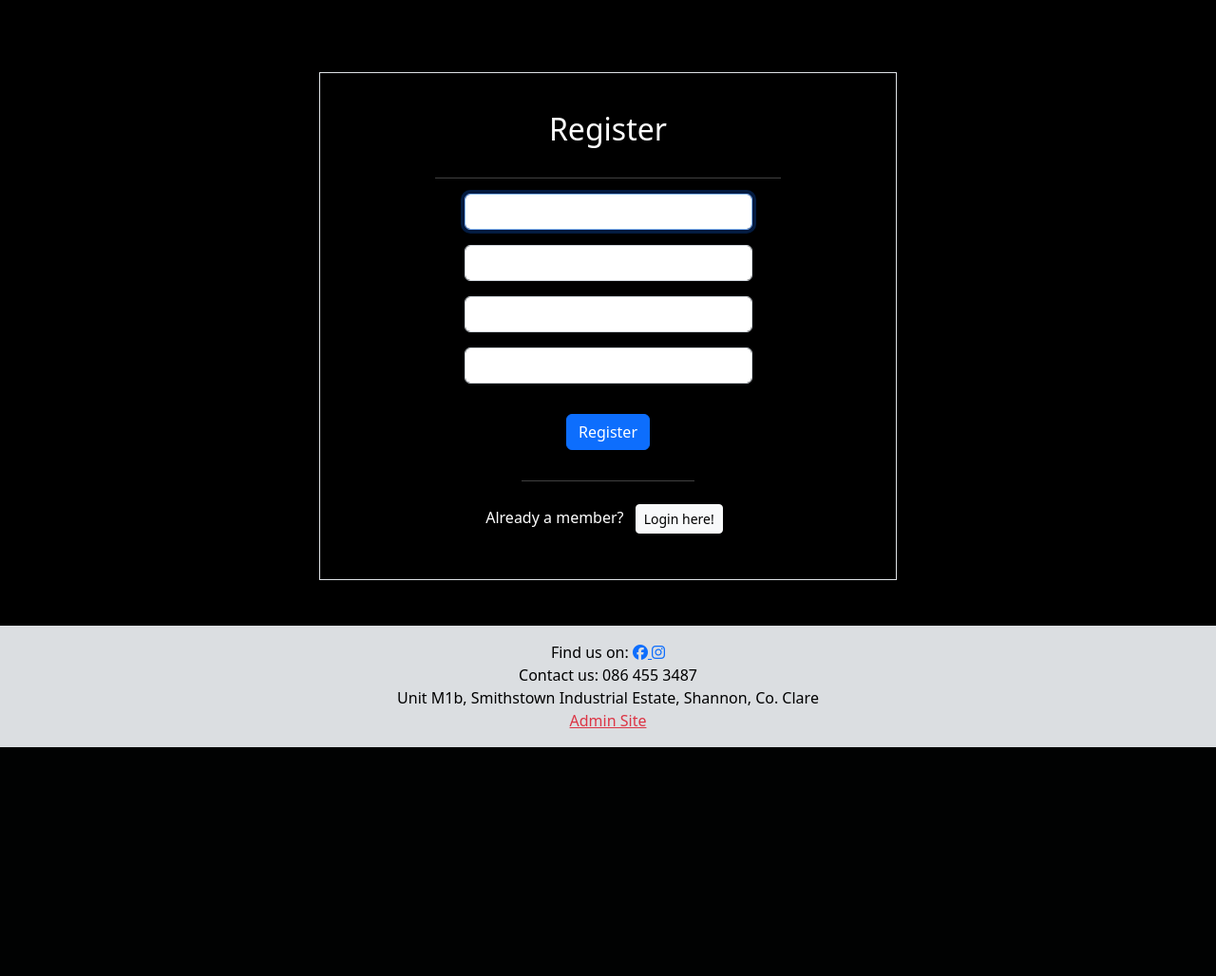
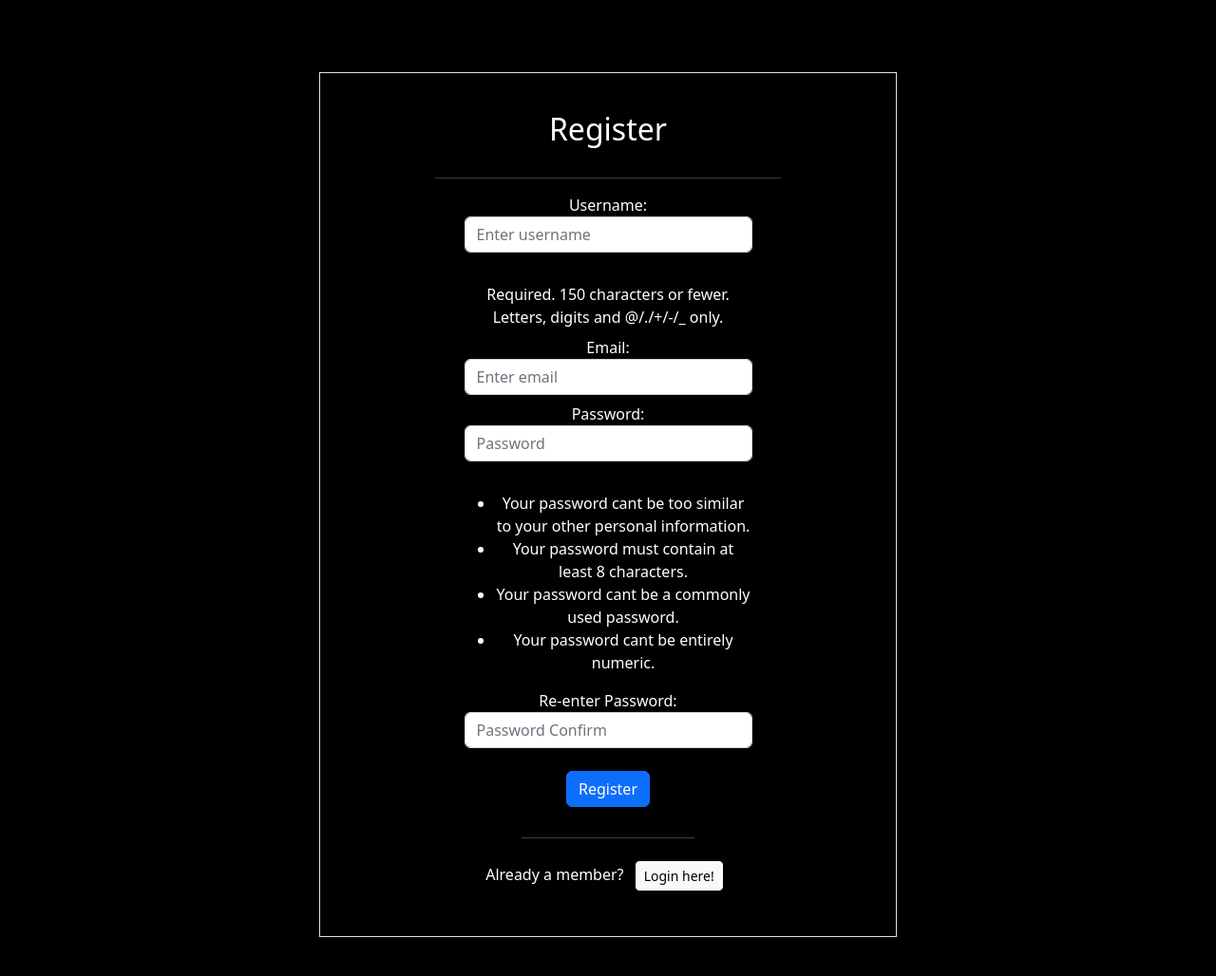
Before and after one commit to Gallie83/PP4-Django, a Django app: page /members/register_user in a window 1280 px wide. Shown: the part 92-1120 px from the top of the page at 95% size. Before the commit the page ends 879 px from the top, so only its background shows below. Run offline with Django 3.2, Linux system fonts and the light colour scheme; some libraries are stand-ins or nearby versions.

Commit message:
Manually writing register form to combat validation errors

```diff
--- a/members/templates/authenticate/register_user.html
+++ b/members/templates/authenticate/register_user.html
@@ -24,11 +24,34 @@
             <form method="POST">
                 {% csrf_token %}
 
-                {% for field in form %}
-                <p>
-                    {{ field }}
-                </p>
-                {% endfor %}
+                <div class="form-group my-2">
+                    <label for="username">Username:</label>
+                    <input type="text" class="form-control" name="username" id="username" placeholder="Enter username">
+                </div>
+                <br>
+                <div class="helptext">Required. 150 characters or fewer. Letters, digits and @/./+/-/_ only.</div>
+                <div class="form-group my-2">
+                    <label for="username">Email:</label>
+                    <input type="email" class="form-control" name="email" id="email" placeholder="Enter email">
+                </div>
+                <div class="form-group my-2">
+                    <label for="password1">Password:</label>
+                    <input type="password" class="form-control" name="password1" id="password1" placeholder="Password">
+                </div>
+                <br>
+                <div class="helptext">
+                    <ul>
+                        <li>Your password cant be too similar to your other personal information.</li>
+                        <li>Your password must contain at least 8 characters.</li>
+                        <li>Your password cant be a commonly used password.</li>
+                        <li>Your password cant be entirely numeric.</li>
+                    </ul>
+                </div>
+                <div class="form-group my-2">
+                    <label for="password2">Re-enter Password:</label>
+                    <input type="password" class="form-control" name="password2" id="password2"
+                        placeholder="Password Confirm">
+                </div>
 
                 <div class="text-center">
                     <button type="submit" class="btn btn-primary my-3">Register</button>
```
